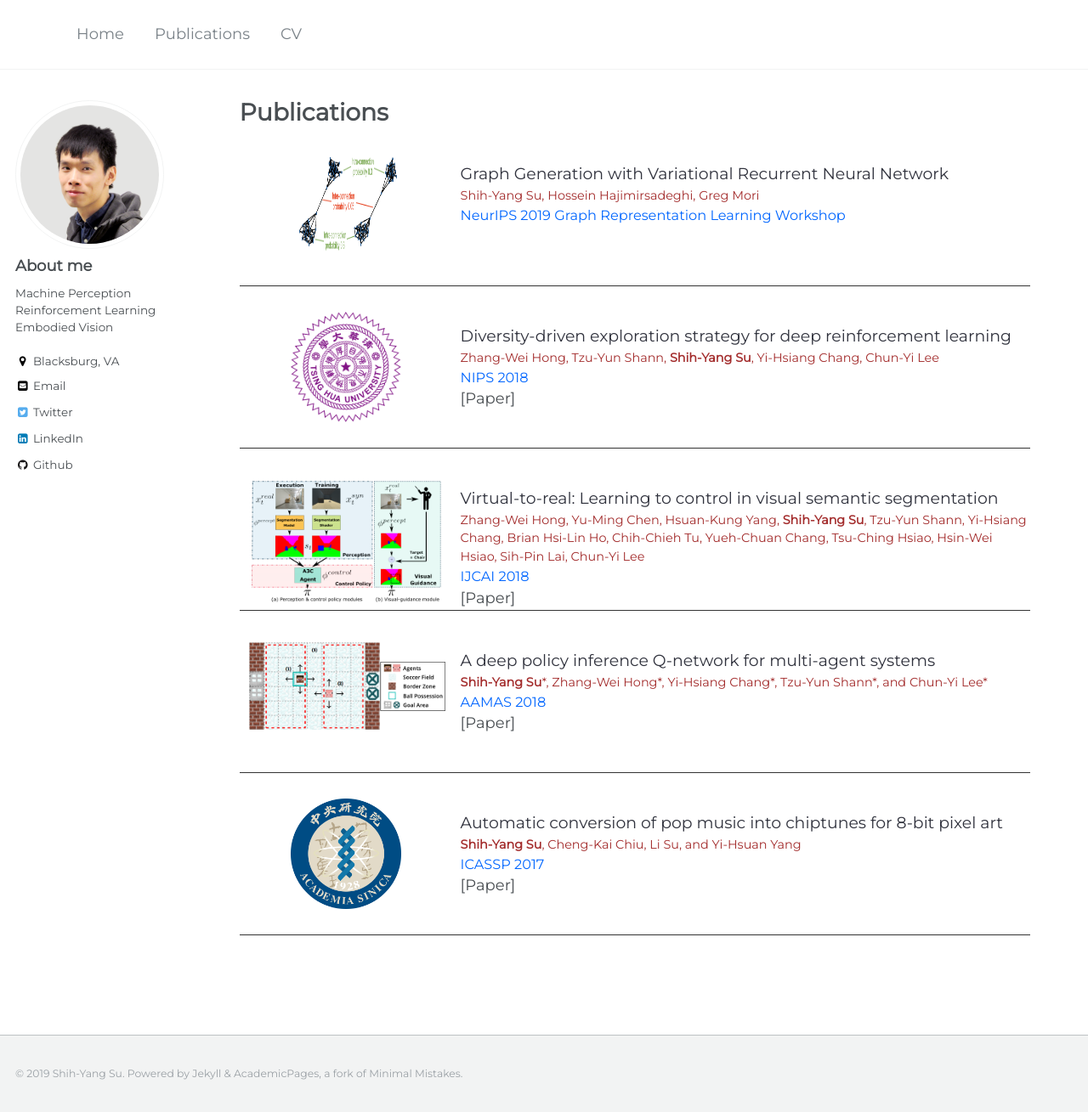
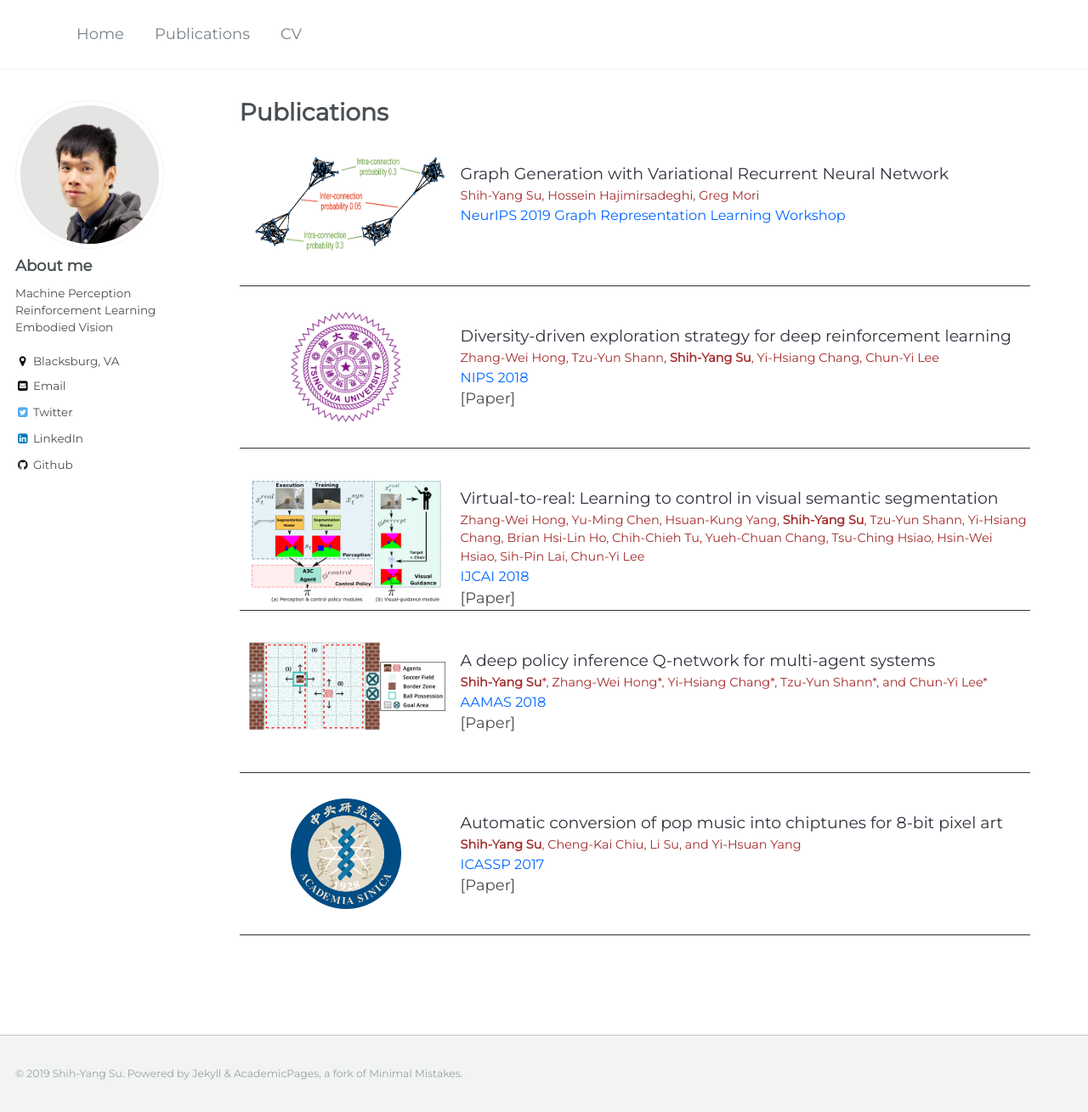
Before and after one commit to LemonATsu/LemonATsu.github.io, a Jekyll site: the page built from _pages/publications.md, in a window 1280 px wide and 1309 px high. Shown: the whole window at 85% size. Built offline with Jekyll 4.4.1, drawn with Linux system fonts in a browser that asks for light colours.

Commit message:
change temp ratio

```diff
--- a/_pages/publications.md
+++ b/_pages/publications.md
@@ -5,7 +5,7 @@
 author_profile: true
 ---
 <div class="pub-container">
-    <div class="pub-thumb"><img src="https://lemonatsu.github.io/images/vrnn.png" style="width:130px;height:130px"></div>
+    <div class="pub-thumb"><img src="https://lemonatsu.github.io/images/vrnn.png" style="width:250px;height:130px"></div>
     <div class="pub-content">
         <div class="pub-title">Graph Generation with Variational Recurrent Neural Network</div>
         <div class="pub-author">Shih-Yang Su, Hossein Hajimirsadeghi, Greg Mori</div>
```
